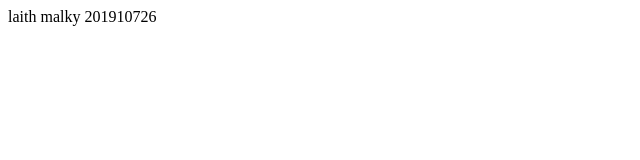
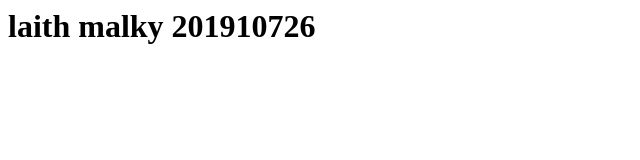
Before and after one commit to laithmalky/finalproject-ntic1, a plain HTML site: page index.html in a window 1280 px wide. Shown: the whole page, without its empty margins (0-640 px from the left). Drawn offline with Linux system fonts and the light colour scheme.

Commit message:
the index is edit

```diff
--- a/index.html
+++ b/index.html
@@ -3,6 +3,7 @@
 
     </head>
     <body>
-        <p> laith malky 201910726</p>
+        <h1> laith malky 201910726</h1>
+
     </body>
 </html>
```
